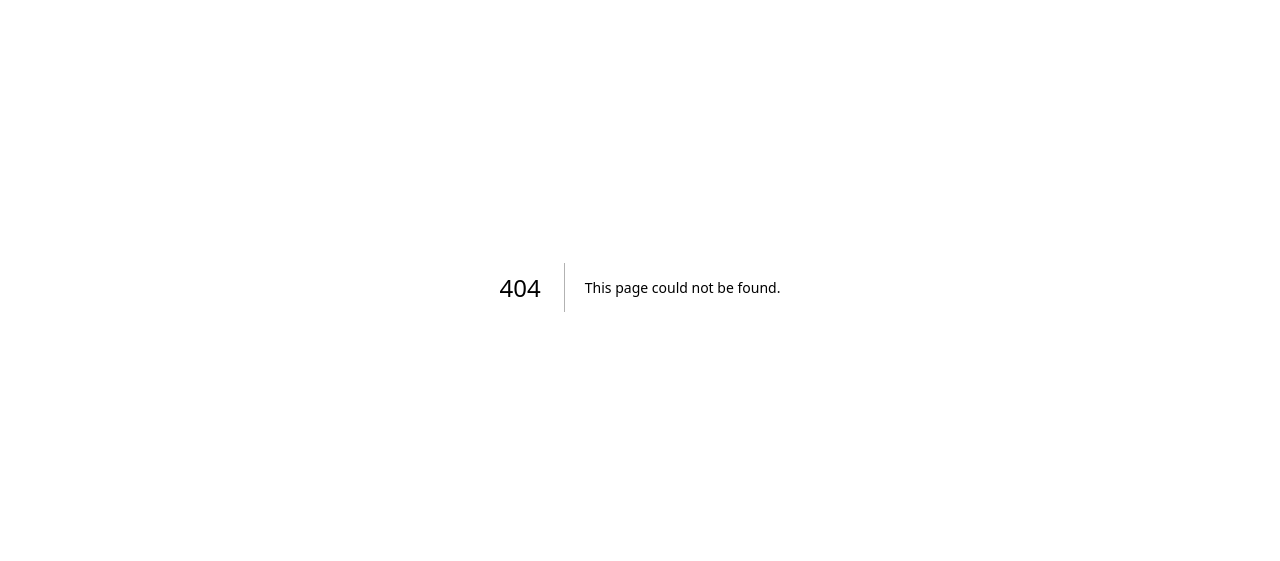
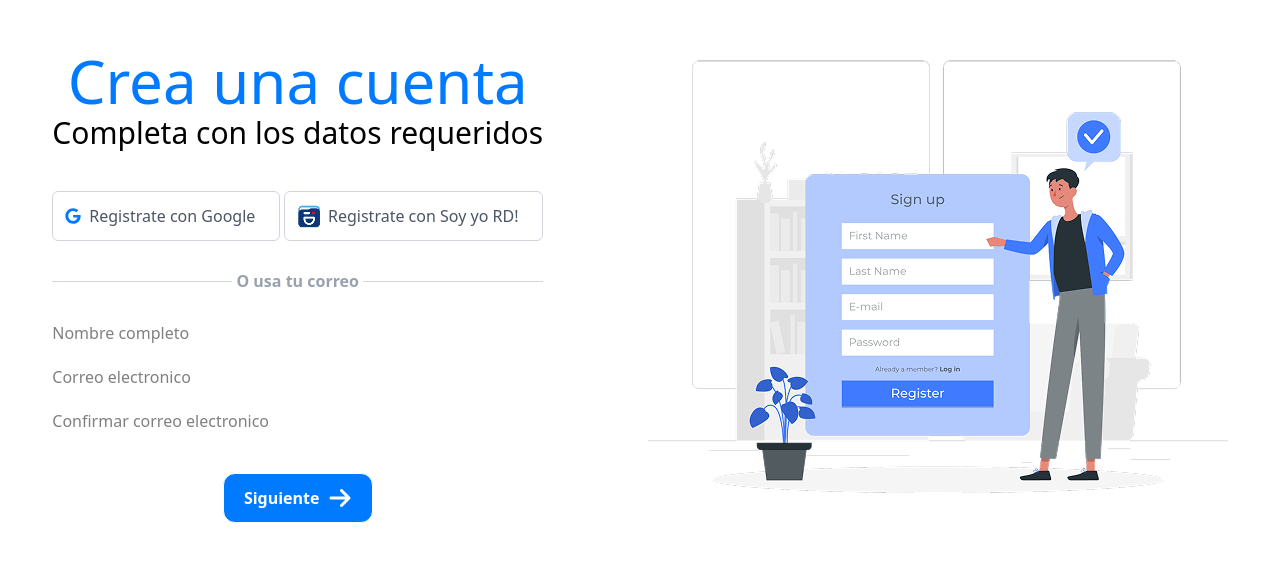
Before and after one commit to Urpirio/s-gob-2025, a Next.js app: page /Registro/R2 in a window 1280 px wide. Before the commit this address had no page. Shown: the part 113-674 px from the top of the page. Built offline with nearby package versions, Linux system fonts and the light colour scheme.

Commit message:
Se agrego el R2 que representa la pagina 2 dentro de registro

```diff
--- /dev/null
+++ b/src/app/Registro/R2/page.jsx
@@ -0,0 +1,10 @@
+import React from 'react'
+import SectionRegistro2 from '../../../../components/components - Registro/components/Section - Registro2'
+
+export default function page() {
+  return (
+    <section>
+        <SectionRegistro2/>
+    </section>
+  )
+}
```
